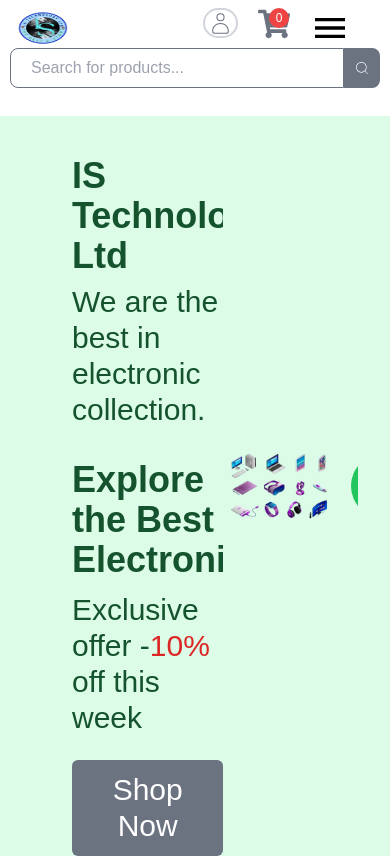
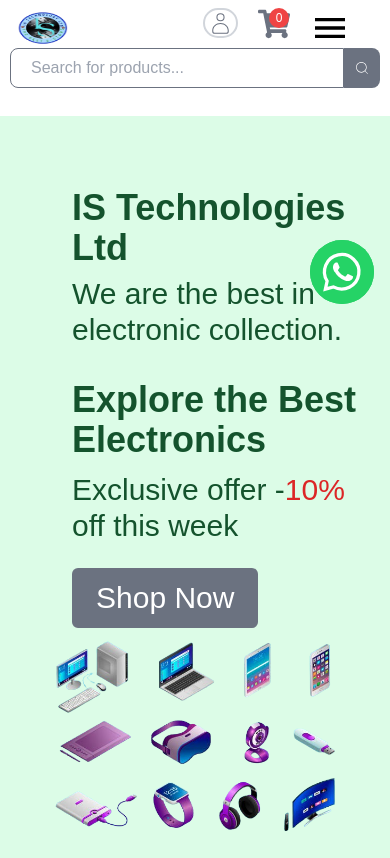
Before and after one commit to Paulin-NIYOBYOSE/Is-Tech, a React (Vite) app: page / in a window 390 px wide. Shown: the top 858 px of the page. Built offline with nearby package versions, Linux system fonts and the light colour scheme.

Commit message:
Fixed some style issues

```diff
--- a/src/components/Hero.jsx
+++ b/src/components/Hero.jsx
@@ -1,7 +1,7 @@
 const Hero = () => {
     return (
-        <div className="sans text-3xl text-green-900 mt-4 bg-green-100 overflow-hidden md:h-[450px] px-8">
-            <div className="flex justify-between items-center">
+        <div className="sans text-3xl text-green-900 mt-4 bg-green-100 overflow-hidden  p-8">
+            <div className="flex justify-between items-center flex-wrap">
                 <div className="mt-10 ml-10">
                     <h1 className="text-4xl font-bold">IS Technologies Ltd</h1>
                     <p className="mt-2">We are the best in electronic collection.</p>
@@ -11,27 +11,39 @@
                         Shop Now
                     </button>
                 </div>
-                <div className="flex items-center justify-center">
-                    <img src="/images/Electronics.png" alt="Electronics" className="w-96" />
+
+                <div className="relative w-full md:w-auto flex items-center justify-center">
+                    <div className="fixed right-4  md:right-10 z-50 top-60">
                         <a href="https://wa.me/%2B250783644486?text=Hello">
-                        <div className="bg-green-500 rounded-full w-16 h-16 flex items-center justify-center ml-4">
+                            <div className="bg-green-500 rounded-full w-16 h-16 flex items-center justify-center">
                                 <svg
                                     xmlns="http://www.w3.org/2000/svg"
+                                    aria-label="WhatsApp"
+                                    role="img"
                                     viewBox="0 0 512 512"
-                                className="text-white w-8 h-8"
+                                    className="text-white w-full h-full"
                                 >
-                                <rect width="512" height="512" rx="15%" fill="#25d366" />
+                                    <rect
+                                        width="512"
+                                        height="512"
+                                        rx="15%"
+                                        fill="#25d366"
+                                    />
                                     <path
-                                    fill="#fff"
+                                        fill="#25d366"
+                                        stroke="#ffffff"
+                                        strokeWidth="26"
                                         d="M123 393l14-65a138 138 0 1150 47z"
                                     />
                                     <path
-                                    fill="#fff"
+                                        fill="#ffffff"
                                         d="M308 273c-3-2-6-3-9 1l-12 16c-3 2-5 3-9 1-15-8-36-17-54-47-1-4 1-6 3-8l9-14c2-2 1-4 0-6l-12-29c-3-8-6-7-9-7h-8c-2 0-6 1-10 5-22 22-13 53 3 73 3 4 23 40 66 59 32 14 39 12 48 10 11-1 22-10 27-19 1-3 6-16 2-18"
                                     />
                                 </svg>
                             </div>
                         </a>
+                    </div>
+                    <img src="/images/Electronics.png" alt="Electronics" className="w-full  " />
                 </div>
             </div>
         </div>
--- a/src/components/Team.jsx
+++ b/src/components/Team.jsx
@@ -32,20 +32,21 @@
     const sliderRef = useRef(null);
 
     const settings = {
-        dots: true,
         infinite: true,
         speed: 500,
         slidesToShow: 3,
         slidesToScroll: 1,
+        dots: false,
         responsive: [
             {
                 breakpoint: 1024,
                 settings: {
                     slidesToShow: 3,
+                    dots: true,
                 },
             },
             {
-                breakpoint: 768,
+                breakpoint: 900,
                 settings: {
                     slidesToShow: 2,
                 },
@@ -53,7 +54,7 @@
             {
                 breakpoint: 500,
                 settings: {
-                    slidesToShow: 1, // Adjust the number of slides to show for smaller screens
+                    slidesToShow: 1,
                 },
             },
         ],
--- a/src/components/TeamCard.jsx
+++ b/src/components/TeamCard.jsx
@@ -6,7 +6,7 @@
 const TeamCard = ({ img, name, role }) => {
     return (
         <>
-            <div className='flex flex-col h-[400px] w-full items-center justify-center bg-white rounded-lg '>
+            <div className='flex flex-col h-[400px] w-full items-center justify-center bg-white rounded-lg p-5 '>
                 <div className='rounded-full'><img className='w-[150px] h-[150px] rounded-full' src={`/images/${img}`} /></div>
                 <h2 className='md:text-xl text-xl font-bold '>{name}</h2>
                 <h5 className='font-semibold md:text-xl text-lg'>{role}</h5>
```
Lines whose indentation alone changed are shown as unchanged.
